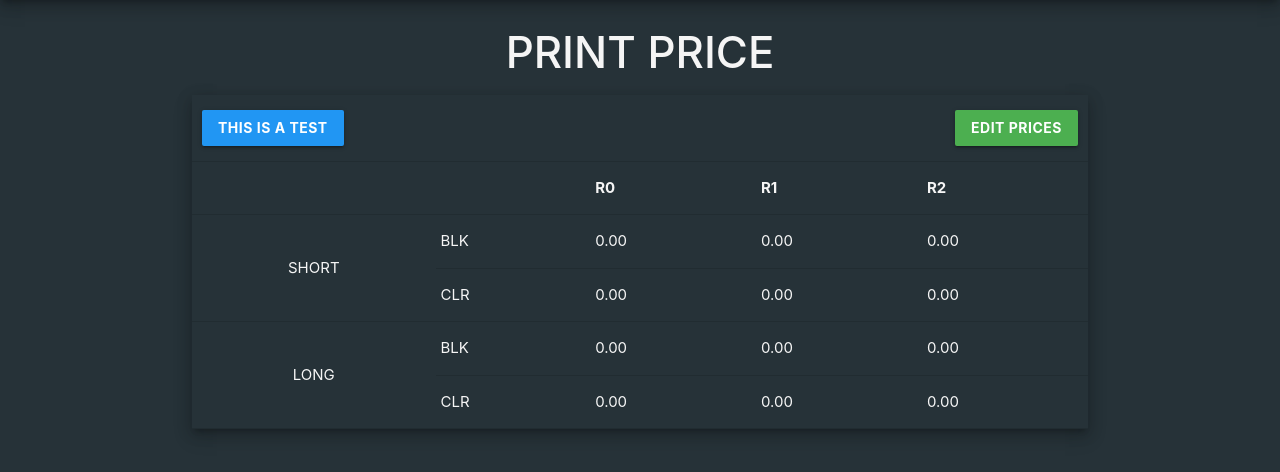
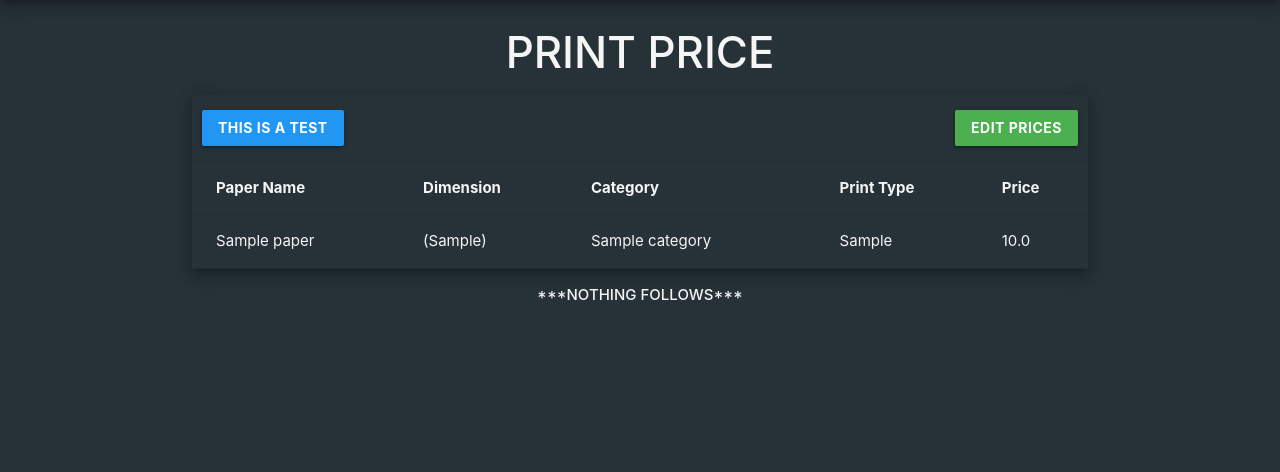
Before and after one commit to jackjereza08/the_print, a Flask app: page /dashboard/price/ in a window 1280 px wide. Shown: the part 64-536 px from the top of the page. Run offline with Flask 2, Linux system fonts and the light colour scheme; tables that the repository leaves empty hold one stand-in row (values such as "Sample post"); parts of the project's set-up code (start-up, migrations or seed data) failed here and were passed over.

Commit message:
Added price display

```diff
--- a/app/templates/price/index.html
+++ b/app/templates/price/index.html
@@ -3,48 +3,40 @@
 {% block title %}Print Price - Dashboard{% endblock %}
 
 {% block content %}
-<div class="container">
+<div class="container" style="padding-bottom: 5%;">
     <h3 class=" capital-text center"><strong>Print Price</strong></h3>
-    <table class="z-depth-3">
+    <table class="highlight z-depth-3">
         <tr>
-            <th colspan="5">
+            <th colspan="6">
                 <a href="#" class="btn green right margin-x-5">Edit Prices</a>
                 <a href="#" class="btn blue margin-x-5">This is a test</a>
             </th>
         </tr>
         <tr>
             <th></th>
-            <th></th>
-            <th>R0</th>
-            <th>R1</th>
-            <th>R2</th>
+            <th>Paper Name</th>
+            <th>Dimension</th>
+            <th>Category</th>
+            <th>Print Type</th>
+            <th>Price</th>
         </tr>
+        {% if data %}
+        {% for datum in data %}
         <tr>
-            <td rowspan="2" class="center">SHORT</td>
-            <td>BLK</td>
-            <td>0.00</td>
-            <td>0.00</td>
-            <td>0.00</td>
+            <td></td>
+            <td>{{datum.Paper.name}}</td>
+            <td>({{datum.Paper.dimension}})</td>
+            <td>{{datum.PrintCategory.category_name}}</td>
+            <td>{{datum.PrintPrice.print_type}}</td>
+            <td>{{datum.PrintPrice.price}}</td>
         </tr>
-        <tr>
-            <td>CLR</td>
-            <td>0.00</td>
-            <td>0.00</td>
-            <td>0.00</td>
-        </tr>
-        <tr>
-            <td rowspan="2" class="center">LONG</td>
-            <td>BLK</td>
-            <td>0.00</td>
-            <td>0.00</td>
-            <td>0.00</td>
-        </tr>
-        <tr>
-            <td>CLR</td>
-            <td>0.00</td>
-            <td>0.00</td>
-            <td>0.00</td>
-        </tr>
+        {% endfor %}
+        {% endif %}
     </table>
+    <p class="center">
+        <strong>
+            ***NOTHING FOLLOWS***
+        </strong>
+    </p>
 </div>
 {% endblock %}
--- a/app/views/price.py
+++ b/app/views/price.py
@@ -11,7 +11,7 @@ from flask import Blueprint, render_template, redirect, url_for, request
 from flask import flash, abort
 from app import db
 from ..forms import PriceForm
-from ..models import PrintPrice
+from ..models import PrintPrice, PrintCategory, Paper
 
 price = Blueprint("price", __name__)
 
@@ -20,4 +20,26 @@ list of print prices and its values.
 """
 @price.route("/")
 def index():
-    return render_template("price/index.html")
+    header = display_header()
+    data = display_data()
+    return render_template("price/index.html", header=header, data=data)
+
+# Display Category header at Print Price page.
+def display_header():
+    category = PrintCategory.query.all()
+    return category
+
+# Display price data at Print Price page.
+def display_data():
+    price = db.session.query(
+        PrintPrice,
+        PrintCategory,
+        Paper,
+    ).join(
+        PrintCategory,
+        Paper,
+    ).order_by(
+        PrintPrice.id_paper
+    ).all()
+
+    return price
```
